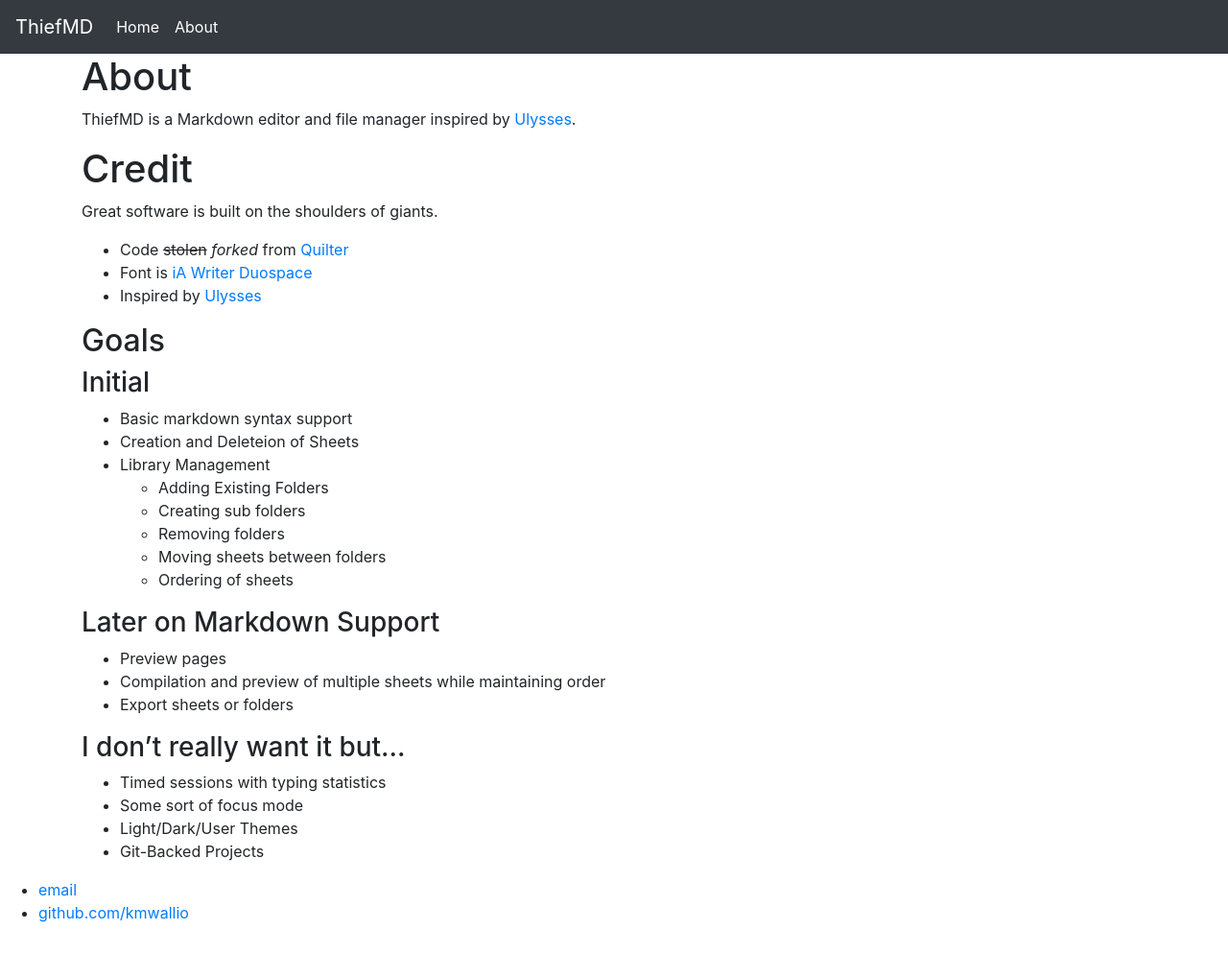
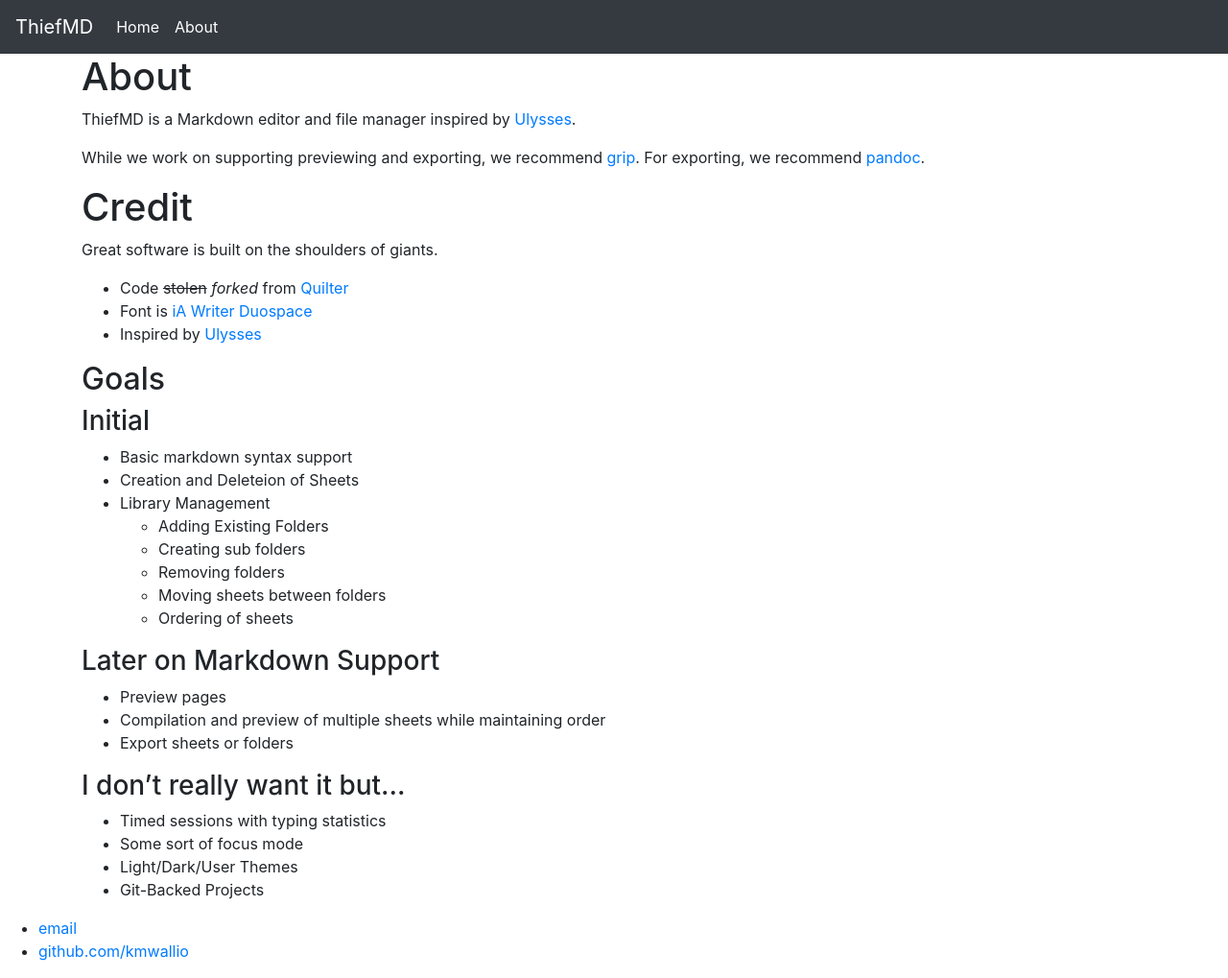
Before and after one commit to kmwallio/ThiefMD, a Jekyll site: the page built from docs/about/index.md, in a window 1280 px wide. Shown: the whole page at 96% size. Built offline with Jekyll 4.4.1, drawn with Linux system fonts in a browser that asks for light colours; before the commit the page ends 979 px from its top, so only the background shows below that.

Commit message:
Update about page for recommended tooling ThiefMD doesn't support

```diff
--- a/docs/about/index.md
+++ b/docs/about/index.md
@@ -6,6 +6,8 @@
 # About
 
 ThiefMD is a Markdown editor and file manager inspired by [Ulysses](https://ulysses.app).
+
+While we work on supporting previewing and exporting, we recommend [grip](https://github.com/joeyespo/grip).  For exporting, we recommend [pandoc](https://pandoc.org/).
 
 # Credit
 
```
